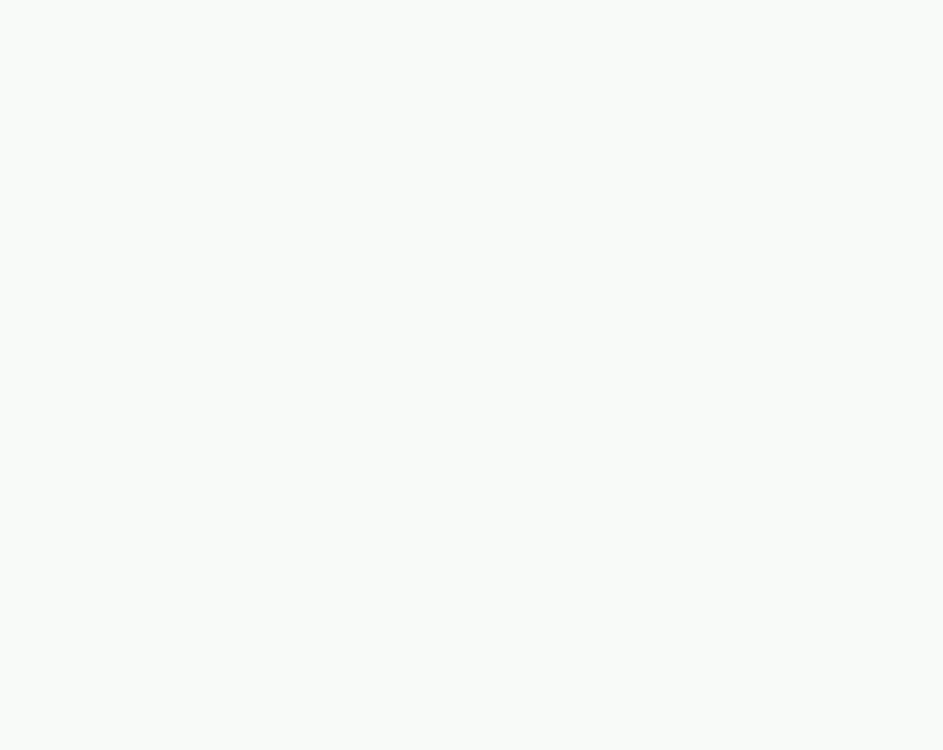
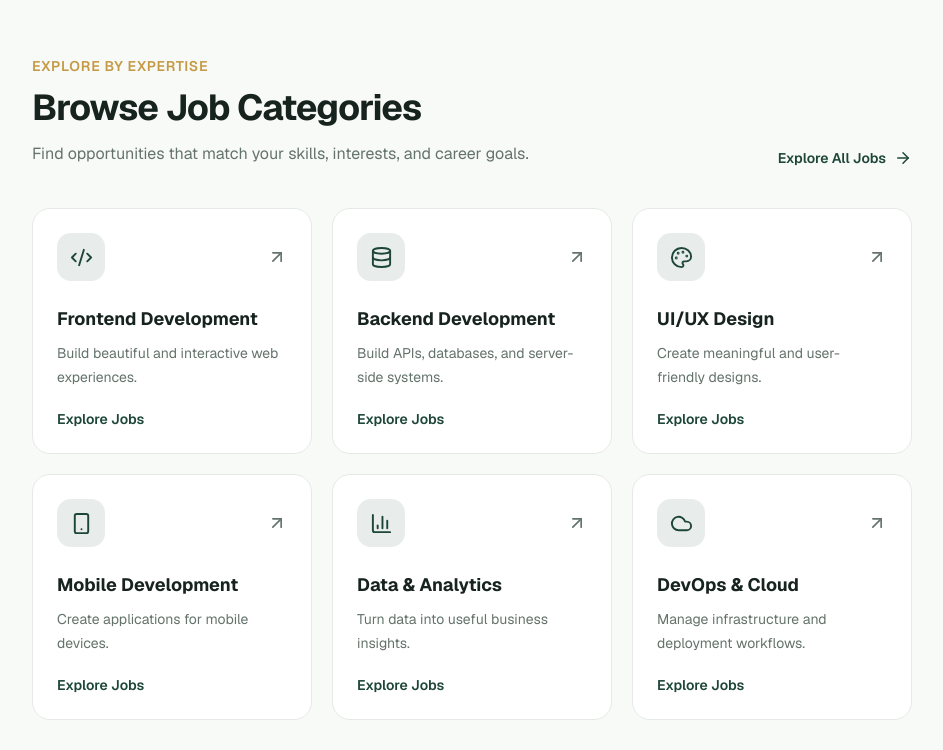
Before and after one commit to Theingi2004/carrerbridge-mm, a Next.js app: page / in a window 1280 px wide. Shown: the part 1604-2354 px from the top of the page, without its empty margins (168-1111 px from the left). Before the commit the page ends 1564 px from the top, so only its background shows below. Built offline with nearby package versions, Linux system fonts and the light colour scheme.

Commit message:
feat: add job categories section to homepage

```diff
--- a/src/app/page.tsx
+++ b/src/app/page.tsx
@@ -1,11 +1,13 @@
 import FeaturedJobs from "@/features/home/components/FeaturedJobs";
 import HeroSection from "@/features/home/components/HeroSection";
+import JobCategories from "@/features/home/components/JobCategories";
 
 export default function Home() {
   return (
     <main>
       <HeroSection />
       <FeaturedJobs />
+      <JobCategories />
     </main>
   );
 }
--- /dev/null
+++ b/src/features/home/components/CategoryCard.tsx
@@ -0,0 +1,56 @@
+
+import Link from "next/link";
+import { ArrowUpRight } from "lucide-react";
+
+import type { JobCategory } from "../types/category.types";
+
+interface CategoryCardProps {
+  category: JobCategory;
+}
+
+export default function CategoryCard({
+  category,
+}: CategoryCardProps) {
+  const Icon = category.icon;
+
+  return (
+    <Link
+      href={`/jobs?category=${category.slug}`}
+      className="
+        group flex h-full flex-col
+        rounded-2xl border border-border bg-white p-6
+        transition-all duration-200 ease-out
+        hover:-translate-y-1 hover:border-brand-primary/30
+        hover:shadow-lg active:scale-[0.98]
+      "
+    >
+      <div className="flex items-center justify-between">
+        <div className="
+          flex size-12 items-center justify-center
+          rounded-xl bg-brand-primary/10
+          text-brand-primary transition-colors duration-200
+          group-hover:bg-brand-primary group-hover:text-white
+        ">
+          <Icon size={23} />
+        </div>
+
+        <ArrowUpRight
+          size={20}
+          className="text-muted-foreground transition-all duration-200 group-hover:-translate-y-1 group-hover:translate-x-1 group-hover:text-brand-primary"
+        />
+      </div>
+
+      <h3 className="mt-6 text-lg font-bold text-brand-text">
+        {category.title}
+      </h3>
+
+      <p className="mt-2 text-sm leading-6 text-muted-foreground">
+        {category.description}
+      </p>
+
+      <span className="mt-5 text-sm font-semibold text-brand-primary">
+        Explore Jobs
+      </span>
+    </Link>
+  );
+}
--- /dev/null
+++ b/src/features/home/components/JobCategories.tsx
@@ -0,0 +1,52 @@
+
+import Link from "next/link";
+import { ArrowRight } from "lucide-react";
+
+import { jobCategories } from "../data/job-categories";
+import CategoryCard from "./CategoryCard";
+
+export default function JobCategories() {
+  return (
+    <section className="bg-brand-background py-20 sm:py-24">
+      <div className="container-default">
+
+        {/* Section Header */}
+        <div className="mb-10 flex flex-col gap-5 sm:flex-row sm:items-end sm:justify-between">
+          <div>
+            <p className="mb-3 text-sm font-semibold uppercase tracking-wider text-brand-secondary">
+              Explore By Expertise
+            </p>
+
+            <h2 className="text-3xl font-bold tracking-tight text-brand-text sm:text-4xl">
+              Browse Job Categories
+            </h2>
+
+            <p className="mt-3 max-w-xl text-sm leading-7 text-muted-foreground sm:text-base">
+              Find opportunities that match your skills,
+              interests, and career goals.
+            </p>
+          </div>
+
+          <Link
+            href="/jobs"
+            className="inline-flex items-center gap-2 text-sm font-semibold text-brand-primary transition-all duration-200 hover:gap-3"
+          >
+            Explore All Jobs
+            <ArrowRight size={18} />
+          </Link>
+        </div>
+
+        {/* Category Cards */}
+        <div className="grid grid-cols-1 gap-5 sm:grid-cols-2 lg:grid-cols-3">
+          {jobCategories.map((category) => (
+            <CategoryCard
+              key={category.id}
+              category={category}
+            />
+          ))}
+        </div>
+
+      </div>
+    </section>
+  );
+}
--- /dev/null
+++ b/src/features/home/data/job-categories.ts
@@ -0,0 +1,56 @@
+
+import {
+  Code2,
+  Database,
+  Palette,
+  Smartphone,
+  BarChart3,
+  Cloud,
+} from "lucide-react";
+
+import type { JobCategory } from "../types/category.types";
+
+export const jobCategories: JobCategory[] = [
+  {
+    id: "1",
+    title: "Frontend Development",
+    description: "Build beautiful and interactive web experiences.",
+    icon: Code2,
+    slug: "frontend",
+  },
+  {
+    id: "2",
+    title: "Backend Development",
+    description: "Build APIs, databases, and server-side systems.",
+    icon: Database,
+    slug: "backend",
+  },
+  {
+    id: "3",
+    title: "UI/UX Design",
+    description: "Create meaningful and user-friendly designs.",
+    icon: Palette,
+    slug: "ui-ux",
+  },
+  {
+    id: "4",
+    title: "Mobile Development",
+    description: "Create applications for mobile devices.",
+    icon: Smartphone,
+    slug: "mobile",
+  },
+  {
+    id: "5",
+    title: "Data & Analytics",
+    description: "Turn data into useful business insights.",
+    icon: BarChart3,
+    slug: "data",
+  },
+  {
+    id: "6",
+    title: "DevOps & Cloud",
+    description: "Manage infrastructure and deployment workflows.",
+    icon: Cloud,
+    slug: "devops",
+  },
+];
```
Also changed, not shown: src/features/home/types/category.types.ts (added, +10 -0 lines).
